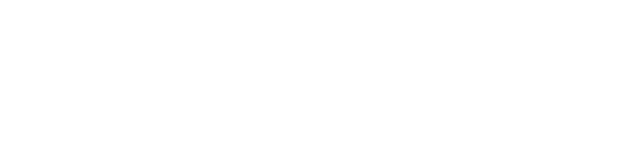
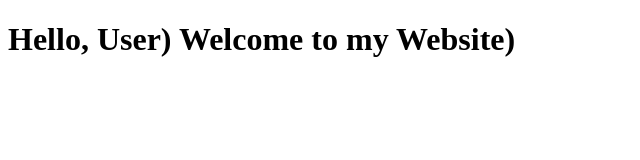
Before and after one commit to nikitatsepochko/htmlacademy-2, a plain HTML site: page index.html in a window 1280 px wide. Shown: the whole page, without its empty margins (0-640 px from the left). Drawn offline with Linux system fonts and the light colour scheme.

Commit message:
Update index.html

```diff
--- a/index.html
+++ b/index.html
@@ -5,5 +5,6 @@
 	<link rel="stylesheet" type="text/css" href="style.css">
 </head>
 <body>
+<h1>Hello, User) Welcome to my Website)</h1>
 </body>
 </html>
```
